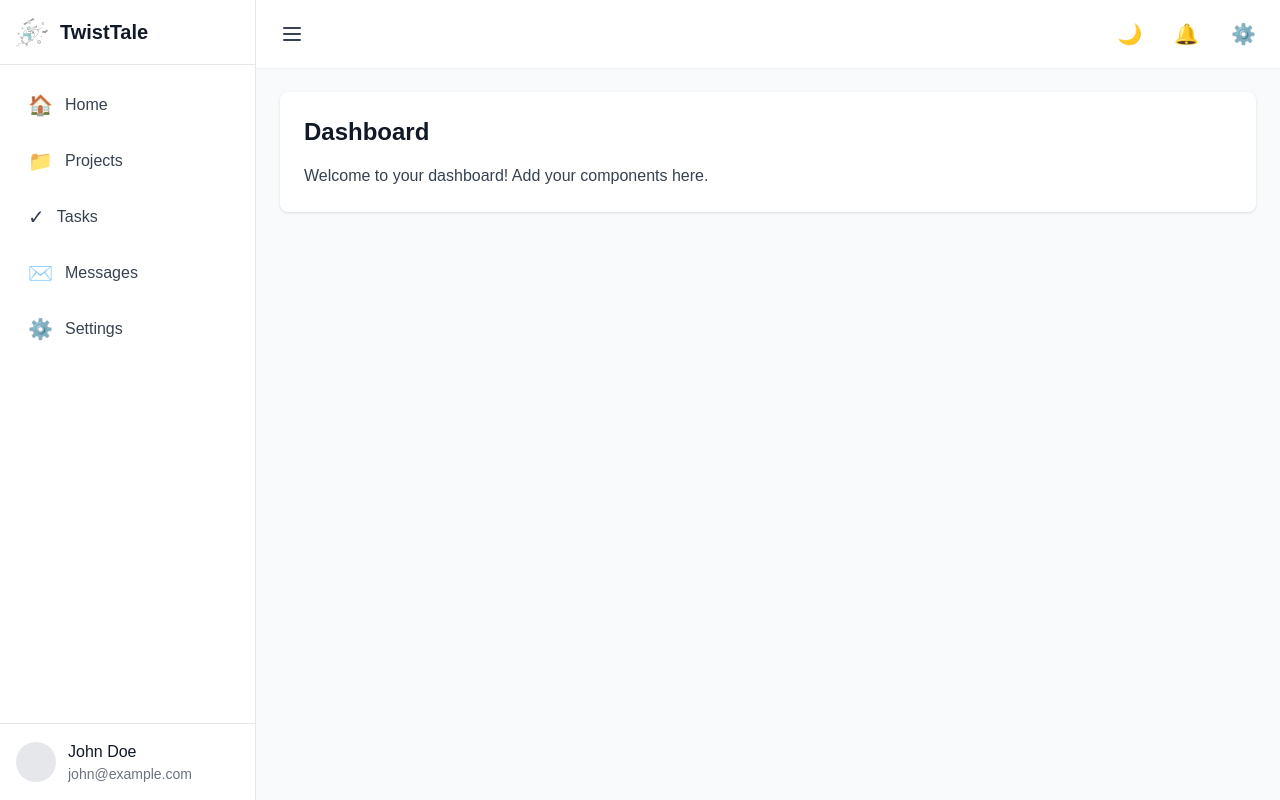
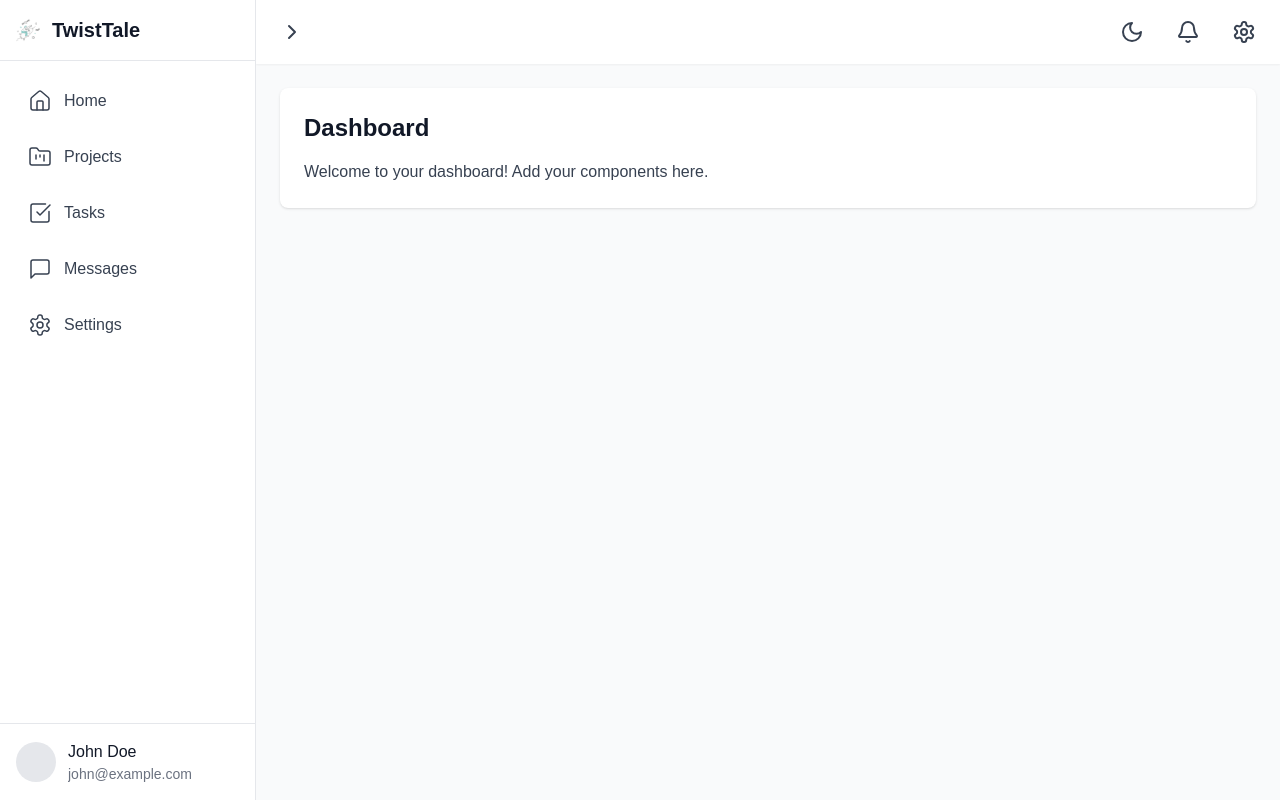
Before and after one commit to Ali-Haider-Tamba-SE/tail-twist-fe, a Next.js app: page /dashboard in a window 1280 px wide. Built offline with nearby package versions, Linux system fonts and the light colour scheme.

Commit message:
feat - updated icons

```diff
--- a/src/app/dashboard/page.tsx
+++ b/src/app/dashboard/page.tsx
@@ -3,14 +3,27 @@ import { useState, useEffect } from 'react';
 import Image from 'next/image';
 import Link from 'next/link';
 import { useTheme } from '@/components/theme-provider';
+import {
+  Home,
+  FolderKanban,
+  CheckSquare,
+  MessageSquare,
+  Settings,
+  Bell,
+  Sun,
+  Moon,
+  Menu,
+  X,
+  ChevronRight,
+} from 'lucide-react';
 
 // You can customize these navigation items
 const navigationItems = [
-  { name: 'Home', href: '/dashboard', icon: '🏠' },
-  { name: 'Projects', href: '/dashboard/projects', icon: '📁' },
-  { name: 'Tasks', href: '/dashboard/tasks', icon: '✓' },
-  { name: 'Messages', href: '/dashboard/messages', icon: '✉️' },
-  { name: 'Settings', href: '/dashboard/settings', icon: '⚙️' },
+  { name: 'Home', href: '/dashboard', icon: Home },
+  { name: 'Projects', href: '/dashboard/projects', icon: FolderKanban },
+  { name: 'Tasks', href: '/dashboard/tasks', icon: CheckSquare },
+  { name: 'Messages', href: '/dashboard/messages', icon: MessageSquare },
+  { name: 'Settings', href: '/dashboard/settings', icon: Settings },
 ];
 
 export default function Dashboard() {
@@ -54,17 +67,18 @@ export default function Dashboard() {
         <div className="flex flex-col h-full">
           {/* Sidebar Header */}
           <div className="p-4 border-b border-gray-200 dark:border-gray-700">
-            <Link href="/dashboard" className="flex items-center">
-              <div
-                className={`${
-                  !isSidebarOpen ? 'w-full flex justify-center' : ''
+            <Link
+              href="/dashboard"
+              className={`flex items-center ${
+                !isSidebarOpen ? 'justify-center' : ''
               }`}
             >
+              <div className="flex items-center justify-center w-6">
                 <Image
                   src="/story.webp"
                   alt="TwistTale Logo"
-                  width={32}
-                  height={32}
+                  width={24}
+                  height={24}
                   className="object-contain"
                 />
               </div>
@@ -78,18 +92,18 @@ export default function Dashboard() {
 
           {/* Navigation Items */}
           <nav className="flex-1 p-4 space-y-2">
-            {navigationItems.map((item) => (
+            {navigationItems.map((item) => {
+              const Icon = item.icon;
+              return (
                 <Link
                   key={item.name}
                   href={item.href}
-                className="flex items-center min-h-[48px] px-3 text-gray-700 dark:text-gray-200 rounded-lg hover:bg-gray-100 dark:hover:bg-gray-700 group relative w-full overflow-visible"
-              >
-                <div
-                  className={`${
-                    !isSidebarOpen ? 'w-full flex justify-center' : ''
+                  className={`flex items-center min-h-[48px] text-gray-700 dark:text-gray-200 rounded-lg hover:bg-gray-100 dark:hover:bg-gray-700 group relative w-full overflow-visible ${
+                    isSidebarOpen ? 'px-3' : 'justify-center'
                   }`}
                 >
-                  <span className="text-xl relative z-10">{item.icon}</span>
+                  <div className="flex items-center justify-center w-6">
+                    <Icon className="w-6 h-6 relative z-10" strokeWidth={1.5} />
                   </div>
                   {isSidebarOpen ? (
                     <span className="ml-3 truncate">{item.name}</span>
@@ -101,19 +115,22 @@ export default function Dashboard() {
                     )
                   )}
                 </Link>
-            ))}
+              );
+            })}
           </nav>
 
           {/* User Profile Section */}
-          <div className="p-4 border-t border-gray-200 dark:border-gray-700">
-            <div className="flex items-center space-x-3 group relative min-h-[40px] w-full overflow-visible">
           <div
-                className={`${
-                  !isSidebarOpen ? 'w-full flex justify-center' : ''
+            className={`p-4 border-t border-gray-200 dark:border-gray-700 ${
+              !isSidebarOpen ? 'flex justify-center' : ''
             }`}
           >
-                <div className="w-10 h-10 rounded-full bg-gray-200 dark:bg-gray-600 flex-shrink-0 relative z-10" />
-              </div>
+            <div
+              className={`flex items-center group relative min-h-[40px] w-full ${
+                isSidebarOpen ? 'space-x-3' : 'justify-center'
+              }`}
+            >
+              <div className="w-10 h-10 rounded-full bg-gray-200 dark:bg-gray-600 relative z-10" />
               {isSidebarOpen ? (
                 <div className="min-w-0 flex-1">
                   <p className="font-medium text-gray-900 dark:text-white truncate">
@@ -149,19 +166,11 @@ export default function Dashboard() {
               className="p-2 rounded-md hover:bg-gray-100 dark:hover:bg-gray-700"
               aria-label={isSidebarOpen ? 'Close sidebar' : 'Open sidebar'}
             >
-              <svg
-                className="w-6 h-6 text-gray-700 dark:text-gray-200"
-                fill="none"
-                stroke="currentColor"
-                viewBox="0 0 24 24"
-              >
-                <path
-                  strokeLinecap="round"
-                  strokeLinejoin="round"
-                  strokeWidth={2}
-                  d="M4 6h16M4 12h16M4 18h16"
-                />
-              </svg>
+              {isSidebarOpen ? (
+                <ChevronRight className="w-6 h-6 text-gray-700 dark:text-gray-200" />
+              ) : (
+                <Menu className="w-6 h-6 text-gray-700 dark:text-gray-200" />
+              )}
             </button>
 
             {/* Header Right Section */}
@@ -170,15 +179,17 @@ export default function Dashboard() {
                 onClick={toggleTheme}
                 className="p-2 rounded-full hover:bg-gray-100 dark:hover:bg-gray-700"
               >
-                <span className="text-xl">
-                  {theme === 'dark' ? '🌞' : '🌙'}
-                </span>
+                {theme === 'dark' ? (
+                  <Sun className="w-6 h-6 text-gray-700 dark:text-gray-200" />
+                ) : (
+                  <Moon className="w-6 h-6 text-gray-700 dark:text-gray-200" />
+                )}
               </button>
               <button className="p-2 rounded-full hover:bg-gray-100 dark:hover:bg-gray-700">
-                <span className="text-xl">🔔</span>
+                <Bell className="w-6 h-6 text-gray-700 dark:text-gray-200" />
               </button>
               <button className="p-2 rounded-full hover:bg-gray-100 dark:hover:bg-gray-700">
-                <span className="text-xl">⚙️</span>
+                <Settings className="w-6 h-6 text-gray-700 dark:text-gray-200" />
               </button>
             </div>
           </div>
```
Also changed, not shown: package.json (+7 -6 lines), 1 other file (tests, documents, lock files or other folders). Lines whose indentation alone changed are shown as unchanged.
